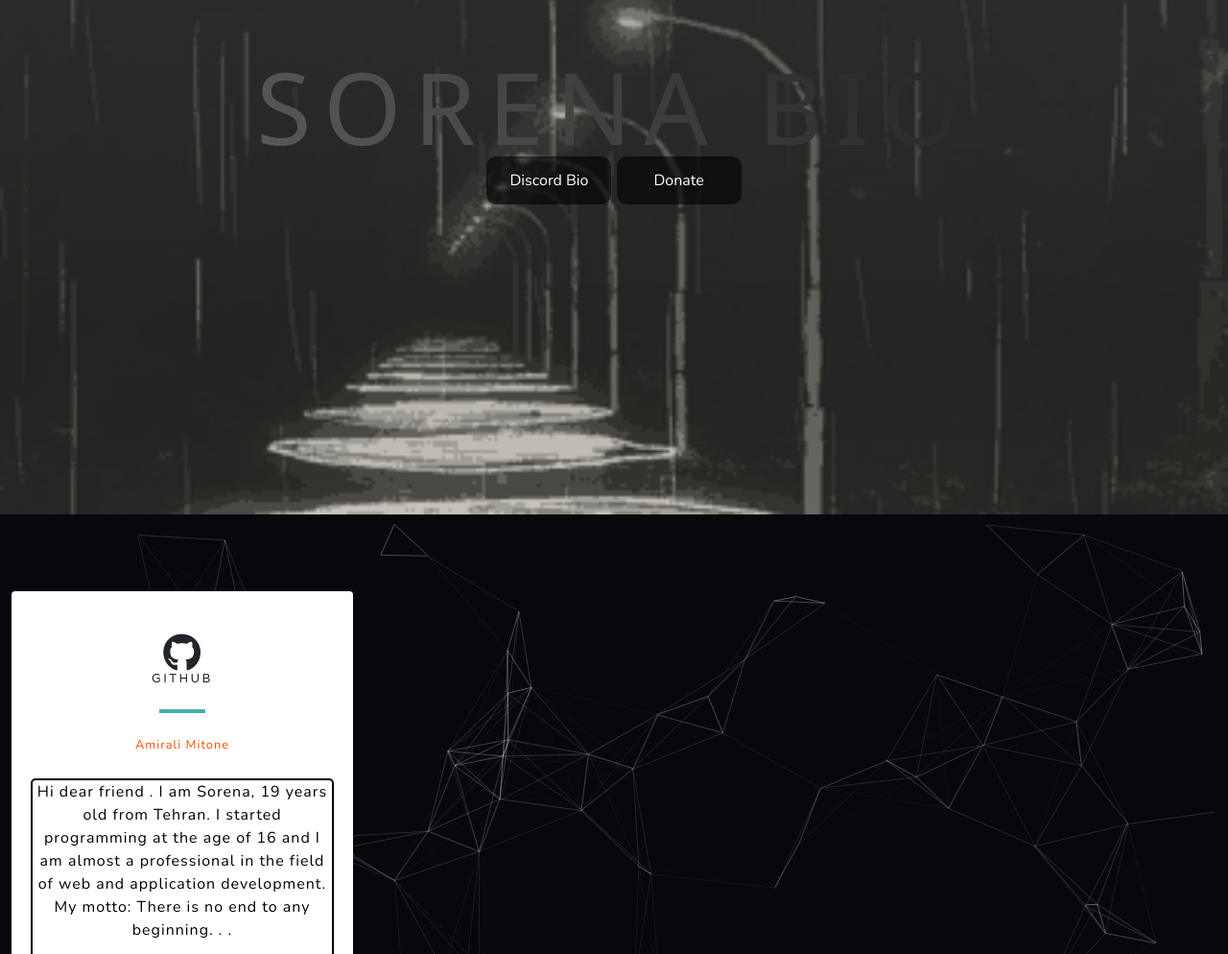
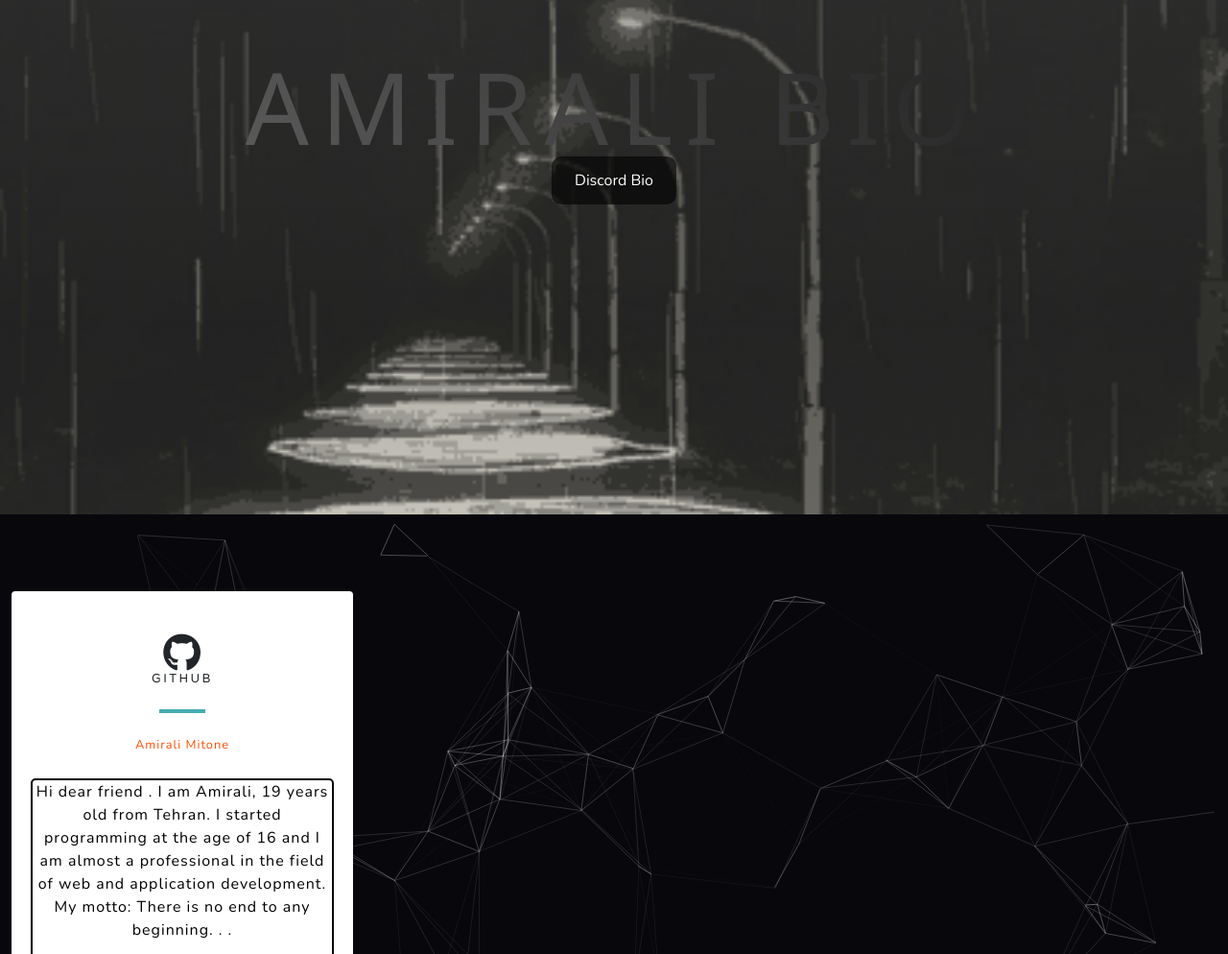
Before and after one commit to Sorena-Gordan/Bio, a plain HTML site: page index.html in a window 1280 px wide. Shown: the part 264-1258 px from the top of the page at 96% size. Drawn offline with nearby package versions, Linux system fonts and the light colour scheme; grey boxes are pictures that could not be loaded; a script that the page names is missing.

Commit message:
Update index.html

```diff
--- a/index.html
+++ b/index.html
@@ -9,7 +9,7 @@
 </script>
 <head>
     <meta charset="utf-8" />
-    <title>Sorena-Bio</title>
+    <title>Amirali_Miltone [Bio]</title>
     <link rel="icon" type="image/x-icon" href="assets/img/image.ico" />
     <script src="https://kit.fontawesome.com/c6b61f351e.js" crossorigin="anonymous"></script>
     <link href="https://fonts.googleapis.com/css?family=Varela+Round" rel="stylesheet" />
@@ -30,9 +30,8 @@
             <header class="masthead" id="particle-js">
                 <div class="container d-flex h-100 align-items-center">
                     <div class="mx-auto text-center">
-                        <h1 class="mx-auto my-0 text-uppercase">Sorena Bio</h1>
-                        <a href="https://dsc.bio/Sorena" target="_blank"><button class="fox-button">Discord Bio</button></a>
-                        <a href="https://coffeebede.ir/sorena" target="_blank"><button class="fox-button">Donate</button></a>
+                        <h1 class="mx-auto my-0 text-uppercase">Amirali Bio</h1>
+                        <a href="https://dsc.bio/militon" target="_blank"><button class="fox-button">Discord Bio</button></a>
                         <div>
                             <p id="button-text" class="switch small text-center text-white-50" style="margin-left: 1px; margin-top: 40px;">Click me</p>
                             <label class="switch">
@@ -74,14 +73,14 @@
                             <font style="font-size: 40px"><i class="fab fa-github"></i></font>
                             <h4 class="text-uppercase m-0">Github</h4>
                             <hr class="my-4">
-                            <div class="small text-black-50"><a href="https://github.com/Sorena-Gordan" target="_blank">Amirali Mitone</a>  <br>
+                            <div class="small text-black-50"><a href="https://github.com/AmiraliMiltone" target="_blank">Amirali Mitone</a>  <br>
                                 <div class="github-widget" data-username="_AmirAli_Miltone_"></div>
                                 <script src="https://unpkg.com/github-card@1.2.1/dist/widget.js"></script>
                             </div>
                             <br>
                             <div class="About">
                                 <p>
-                                   Hi dear friend . I am Sorena, 19 years old from Tehran. I started programming at the age of 16 and I am almost a professional in the field of web and application development.
+                                   Hi dear friend . I am Amirali, 19 years old from Tehran. I started programming at the age of 16 and I am almost a professional in the field of web and application development.
 
                                    My motto: There is no end to any beginning. . .
                                 </p>
```
